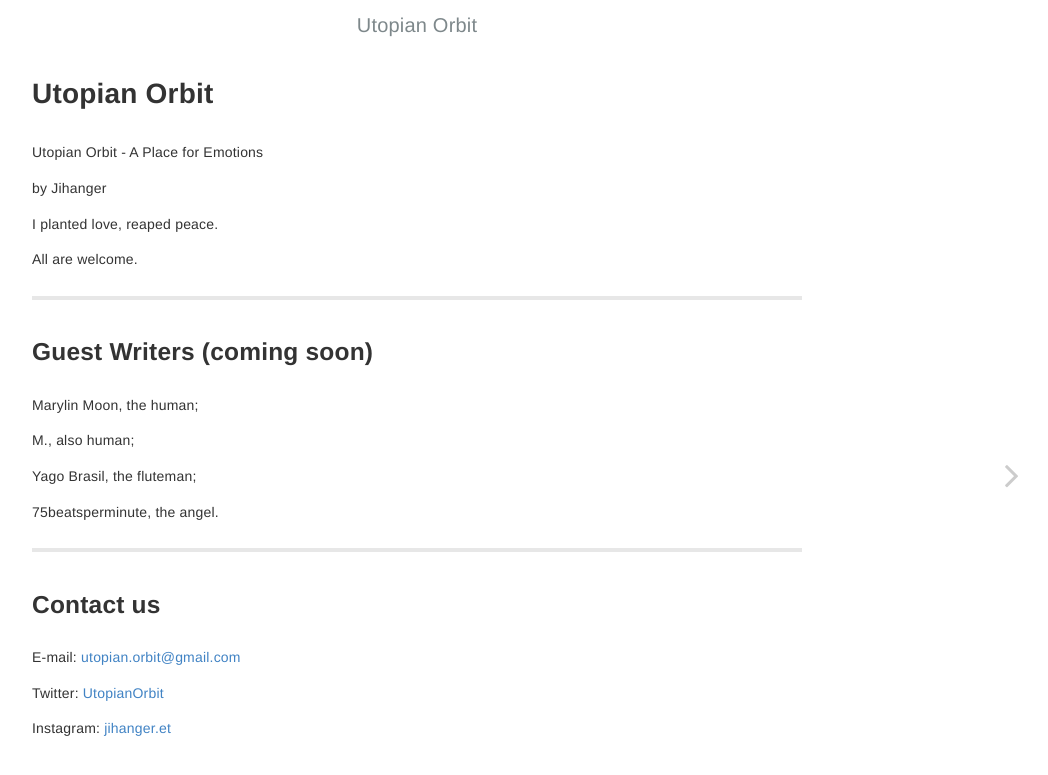
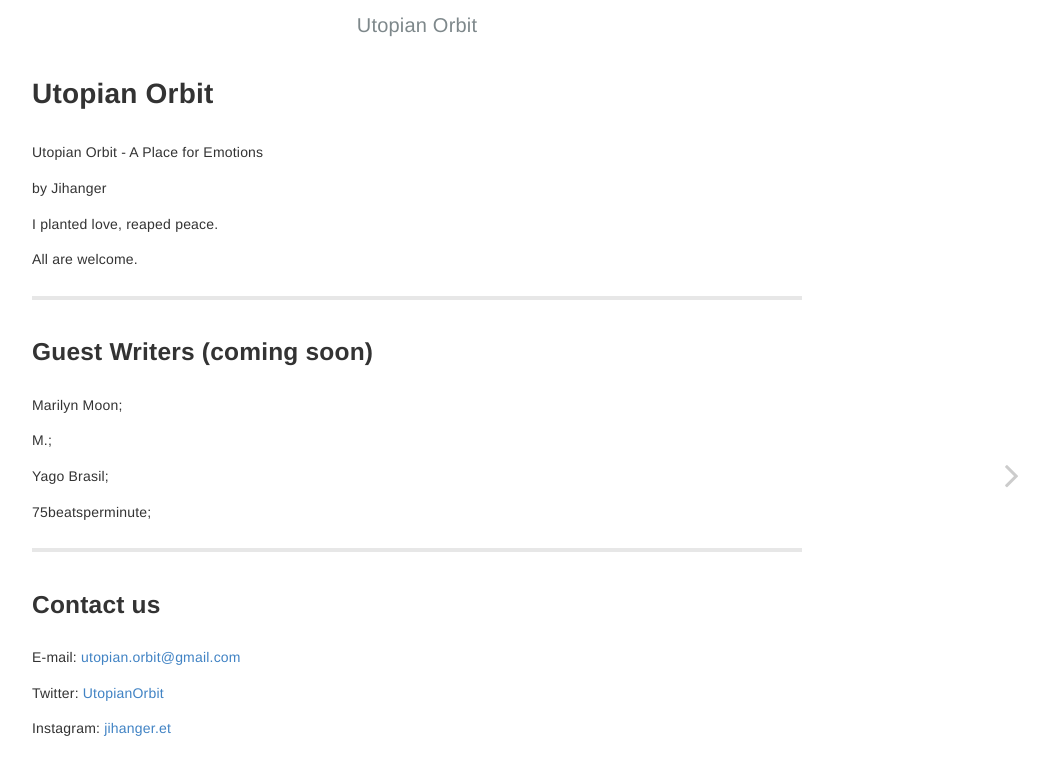
Before and after one commit to Jihanger-997/utopian_orbit_blog, a Jekyll site: the page built from index.md, in a window 1280 px wide. Shown: the top 775 px of the page, without its empty margins (223-1271 px from the left). Built offline with Jekyll 4.4.1, drawn with Linux system fonts in a browser that asks for light colours.

Commit message:
marilyn post added

```diff
--- a/index.md
+++ b/index.md
@@ -13,13 +13,13 @@ All are welcome.
 
 <h2>Guest Writers (coming soon)</h2>
 
-Marylin Moon, the human;
+Marilyn Moon;
 
-M., also human;
+M.;
 
-Yago Brasil, the fluteman;
+Yago Brasil;
 
-75beatsperminute, the angel.
+75beatsperminute;
 
 
 
```
Also changed, not shown: _posts/2021-08-15-Marilyn-Moon.markdown (added, +27 -0 lines), assets/marilynmoon.jpg (added).
